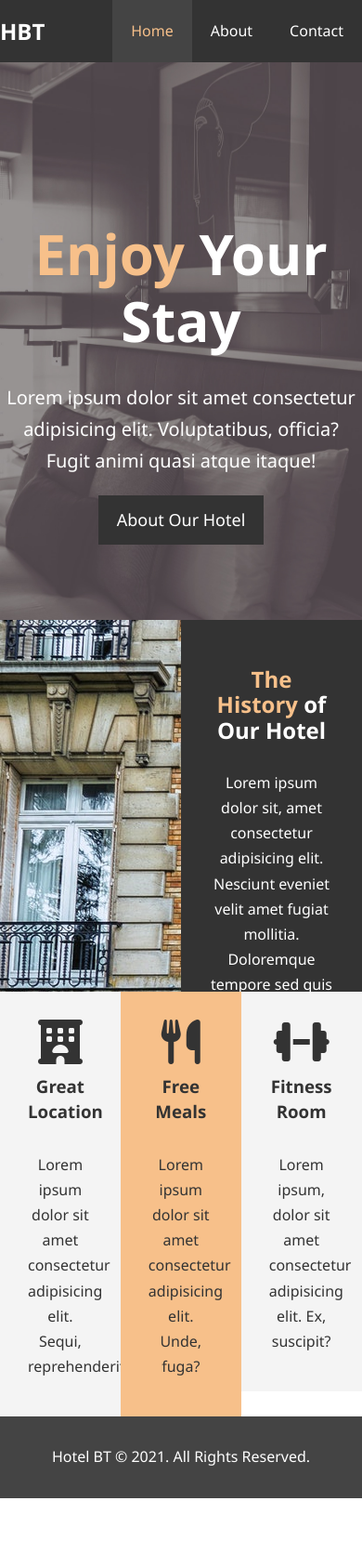
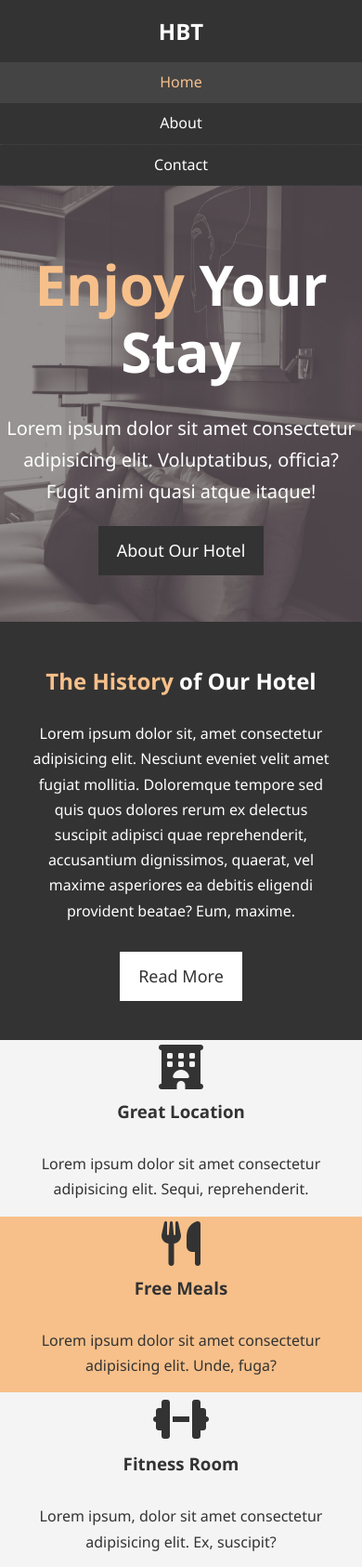
Before and after one commit to ZacharyArgentin/hotel_website, a plain HTML site: page index.html in a window 390 px wide. Shown: the top 1686 px of the page at 93% size. Before the commit the page ends 1612 px from the top, so only its background shows below. Drawn offline with Linux system fonts and the light colour scheme.

Commit message:
added media queries

```diff
--- a/about.html
+++ b/about.html
@@ -6,6 +6,7 @@
     <meta name="viewport" content="width=device-width, initial-scale=1.0">
     <title>About Hotel BT</title>
     <link rel="stylesheet" href="css/style.css">
+    <link rel="stylesheet" media="screen and (max-width: 768px)" href="css/mobile.css">
 </head>
 <body>
     <header>
--- /dev/null
+++ b/css/mobile.css
@@ -0,0 +1,79 @@
+/* Nav Bar */
+#navbar .logo {
+    float: none;
+    margin: auto;
+    text-align: center;
+}
+
+#navbar ul {
+    float: none;
+}
+
+#navbar ul li {
+    float: none;
+}
+
+#navbar ul li a {
+    padding: 8px;
+    border-bottom: #444 dotted 1px;
+}
+
+/* Home page */
+
+#showcase {
+    height: 100%;
+}
+
+#showcase .showcase-content {
+    padding-top: 70px;
+    padding-bottom: 50px;
+}
+
+#home-info .info-img {
+    display: none;
+}
+
+@media screen and (max-width: 350px) {
+    #home-info {
+        height: 550px;
+    }
+}
+
+#home-info .info-content {
+    float: none;
+    width: 100%;
+}
+
+.box {
+    float: none;
+    width: 100%;
+}
+
+@media screen and (max-width: 1024px)
+{
+    .box {
+        padding: 5px;
+    }
+}
+
+/* About.html */
+
+#about-info .info-left,
+#about-info .info-right {
+    float: none;
+    width: 100%;
+}
+
+#about-info .info-right {
+    margin-top: 30px;
+}
+
+.large-heading {
+    text-align: center;
+}
+
+/* Contact.html */
+
+#contact-info .box {
+    border-bottom: #444 dotted 1px;
+}
--- a/css/style.css
+++ b/css/style.css
@@ -41,6 +41,7 @@
 
 .large-heading {
     font-size: 40px;
+    line-height: 1.2em;
 }
 
 .btn {
@@ -147,7 +148,7 @@ p {
 
 /* Home-Info */
 #home-info {
-    height: 400px;
+    height: 450px;
 }
 
 #home-info .info-img {
@@ -170,7 +171,7 @@ p {
     padding-bottom: 30px;
 }
 
-/* Features */
+/* Home Features */
 
 .box {
     text-align: center;
@@ -183,9 +184,17 @@ p {
     padding-bottom: 10px;
 }
 
+/* for ipads in landscape mode */
+@media screen and (max-width: 1024px)
+{
+    .box {
+        padding: 25px;
+    }
+}
+
 /* ABOUT.html */
 
-#about-info  {
+#about-info {
     padding: 30px 0px;
 }
 
@@ -210,7 +219,7 @@ p {
 /* Testamonials */
 
 #testamonials {
-    height: 900px;
+    height: 100%;
     padding-top: 100px;
     background: url("../img/test-bg.jpg");
 }
--- a/index.html
+++ b/index.html
@@ -8,6 +8,7 @@
     <meta name="keywords" content="hotel, motel, holiday inn">
     <title>Hotel BT | Welcome</title>
     <link rel="stylesheet" href="css/style.css">
+    <link rel="stylesheet" media="screen and (max-width: 768px)" href="css/mobile.css">
     <script src="https://kit.fontawesome.com/7dd33af70d.js" crossorigin="anonymous"></script>
 </head>
 <body>
```
Also changed, not shown: contact.html (+1 -0 lines).
